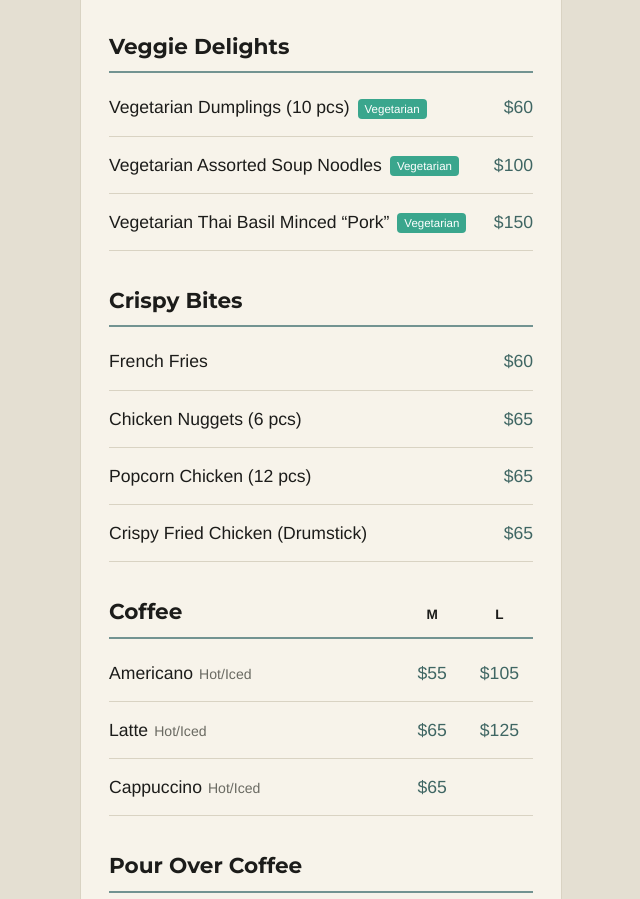
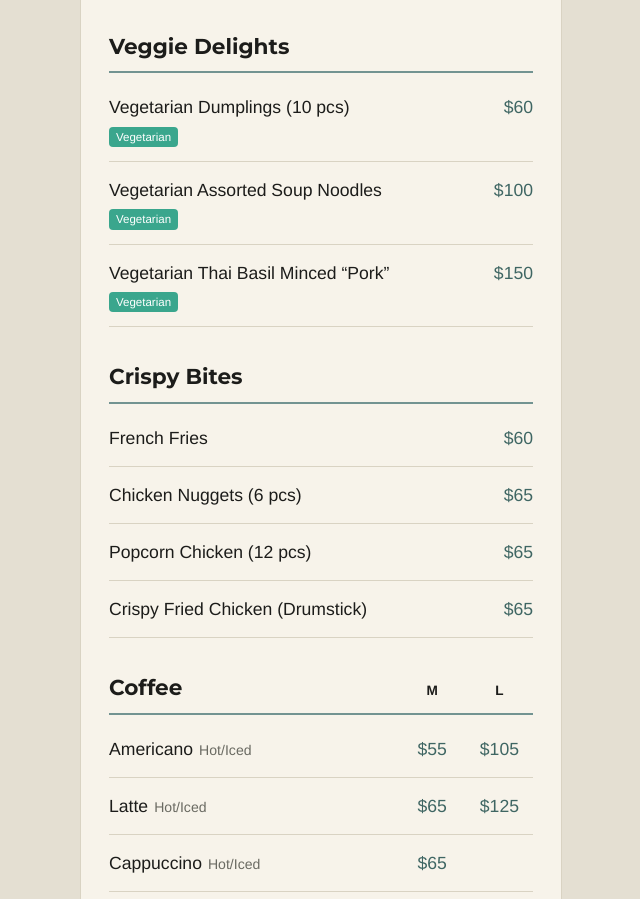
Before and after one commit to lingringcm-gif/WH-menu, a plain HTML site: page index.html in a window 1280 px wide. Shown: the part 1825-2724 px from the top of the page, without its empty margins (319-959 px from the left). Drawn offline with Linux system fonts and the light colour scheme.

Commit message:
Add files via upload

```diff
--- a/index.html
+++ b/index.html
@@ -56,6 +56,7 @@
   .subhead{margin-top:20px;padding-bottom:2px;color:var(--accent);font-weight:700;font-size:.95rem}
   html[lang="en"] .subhead{font-family:var(--head-en);font-size:.85rem}
   .tag{display:inline-block;margin-left:8px;font-size:.72rem;font-weight:400;color:#fff;background:var(--veg);border-radius:4px;padding:1px 7px;vertical-align:middle}
+  html[lang="en"] .tag{display:table;margin:5px 0 0}
   .item.sep{margin-top:14px;border-top:1px dashed var(--line)}
   .item.far{margin-top:44px}
   .box{margin-top:22px;padding:2px 18px 4px;border:1.5px solid var(--teal);border-radius:18px;background:rgba(114,147,145,.12)}
@@ -101,7 +102,7 @@
 /* ============================================================
    ✏️ 只需要修改這個區塊 / Edit only this block
    - zh = 中文、en = English
-   - price 填數字即可；tag 可留空（例如 "辣" / "Spicy"）
+   - price 填數字即可；tag 可留空(例如 "辣" / "Spicy")
    - 下面是「範例」，請換成你自己的菜單
    ============================================================ */
 const CONFIG = {
@@ -137,7 +138,7 @@ const CONFIG = {
         { zh: "肉燥飯套餐",   en: "Minced Pork Rice Set", descZh: "含虱目魚肚湯", descEn: "with Milkfish Belly Soup", price: 150 },
         { zh: "肉燥什錦湯麵", en: "Minced Pork Assorted Soup Noodles", price: 90 },
         { zh: "肉燥飯",       en: "Minced Pork Rice",                  price: 60 },
-        { zh: "水餃（10顆）", en: "Dumplings (10 pcs)",                price: 60 },
+        { zh: "水餃(10顆)", en: "Dumplings (10 pcs)",                price: 60 },
         { zh: "虱目魚肚湯",   en: "Milkfish Belly Soup",               price: 100 },
         { zh: "海鮮鍋燒系列", en: "Seafood Hot Pot Series", descZh: "意麵/雞絲麵/冬粉/飯", descEn: "Yi Mein Noodles / Golden Thin Noodles / Glass Noodles / Rice", price: 90, box: true },
         { zh: "泡菜", en: "Kimchi",        price: 15, box: true, sub: { zh: "加料區", en: "Add-ons" } },
@@ -147,7 +148,7 @@ const CONFIG = {
     {
       name: { zh: "樂活蔬食", en: "Veggie Delights" },
       items: [
-        { zh: "素水餃（10顆）", en: "Vegetarian Dumplings (10 pcs)",    price: 60,  veg: true },
+        { zh: "素水餃(10顆)", en: "Vegetarian Dumplings (10 pcs)",    price: 60,  veg: true },
         { zh: "素什錦湯麵",     en: "Vegetarian Assorted Soup Noodles", price: 100, veg: true },
         { zh: "素泰式打拋豬",   en: "Vegetarian Thai Basil Minced \u201cPork\u201d", price: 150, veg: true }
       ]
@@ -156,8 +157,8 @@ const CONFIG = {
       name: { zh: "香酥點心", en: "Crispy Bites" },
       items: [
         { zh: "薯條",           en: "French Fries",                     price: 60 },
-        { zh: "撲克雞塊（6塊）", en: "Chicken Nuggets (6 pcs)",          price: 65 },
-        { zh: "雞米花（12塊）",  en: "Popcorn Chicken (12 pcs)",         price: 65 },
+        { zh: "撲克雞塊(6塊)", en: "Chicken Nuggets (6 pcs)",          price: 65 },
+        { zh: "雞米花(12塊)",  en: "Popcorn Chicken (12 pcs)",         price: 65 },
         { zh: "棒棒腿",         en: "Crispy Fried Chicken (Drumstick)", price: 65 }
       ]
     },
```
